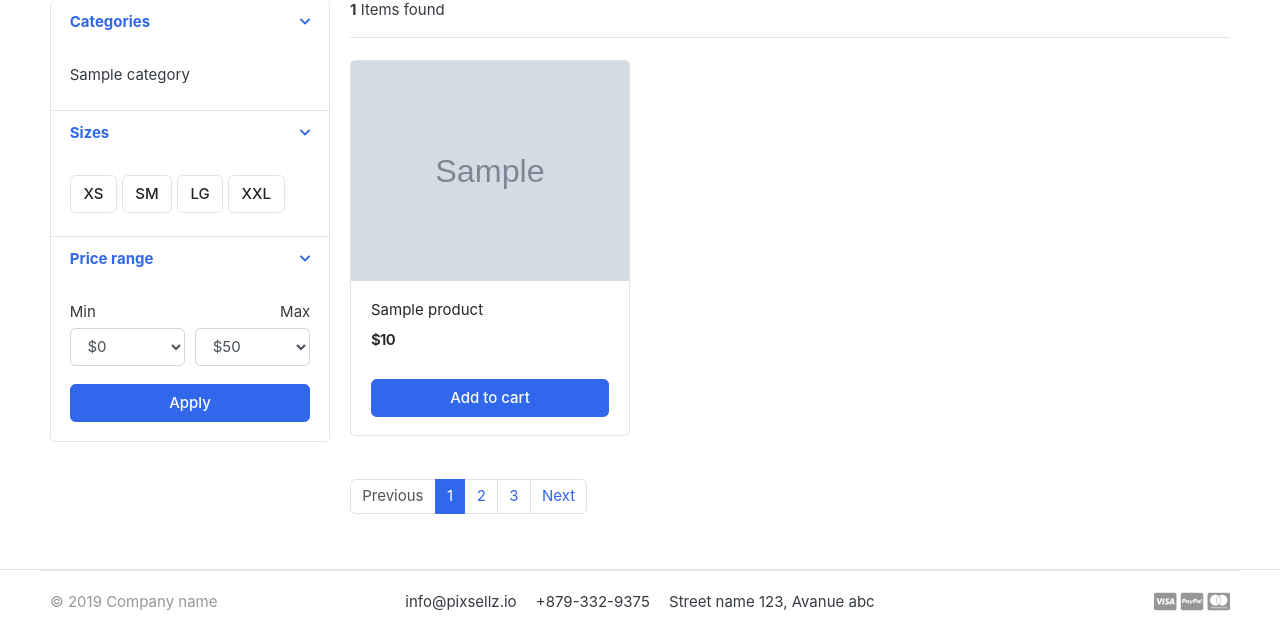
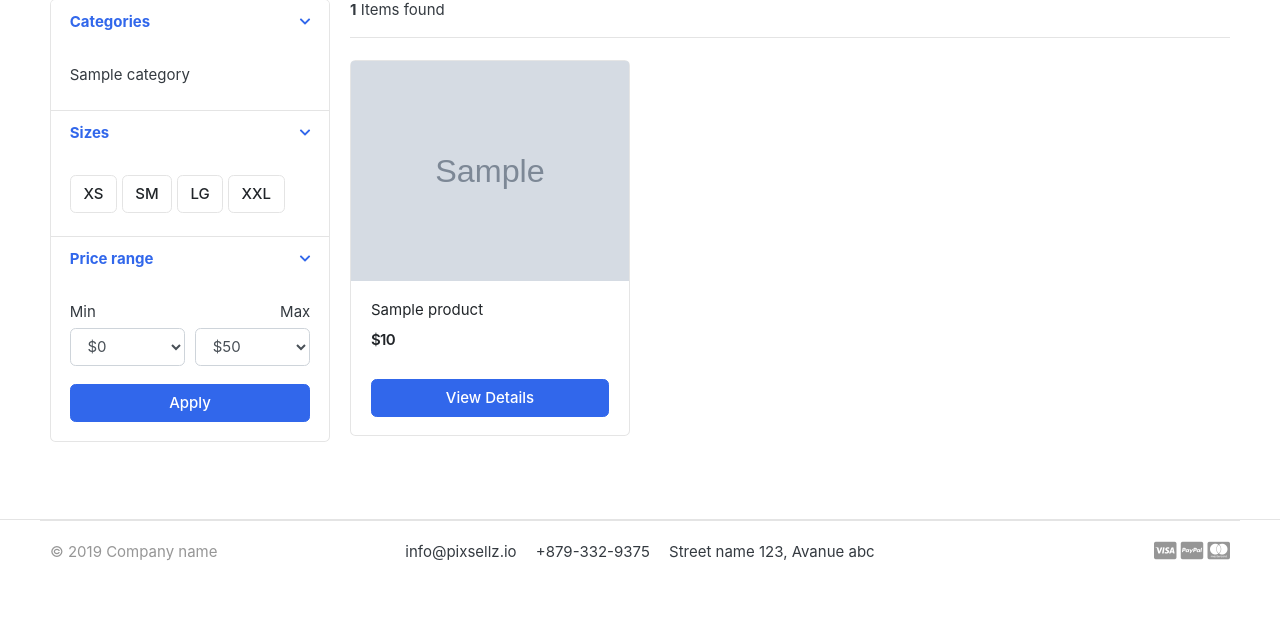
Before and after one commit to Senpaioka/E-Commerce-site-with-Django, a Django app: page /store/store_page/ in a window 1280 px wide. Shown: the part 295-929 px from the top of the page. After the commit the page ends 878 px from the top, so only its background shows below. Run offline with Django 5.2, Linux system fonts and the light colour scheme; tables that the repository leaves empty hold one stand-in row (Sample ...); some libraries are stand-ins or nearby versions; some web fonts are replaced.

Commit message:
Paginator & Search

```diff
--- a/store/urls.py
+++ b/store/urls.py
@@ -9,4 +9,5 @@ urlpatterns = [
     path('store_page/', views.store_page_view, name='store_page'),
     path('store_page/<slug:category_slug>/', views.store_page_view, name='product_by_category'),
     path('store_page/<slug:category_slug>/<slug:selected_product_slug>/', views.product_details_page, name='product_details'),
+    path('search/', views.search_functionality_view, name='search'),
 ]
--- a/store/views.py
+++ b/store/views.py
@@ -3,6 +3,8 @@ from store.models import Product
 from category.models import Categories
 from carts.models import CartItem
 from utils.user_session import _user_session_id
+from django.core.paginator import EmptyPage, PageNotAnInteger, Paginator
+from django.db.models import Q
 
 # Create your views here.
 
@@ -16,15 +18,27 @@ def store_page_view(request, category_slug=None):
 
     if category_slug != None:
         selected_category = get_object_or_404(Categories, slug=category_slug)
-        all_product = Product.objects.filter(category=selected_category, is_available=True)
+        all_product = Product.objects.filter(category=selected_category, is_available=True).order_by('id')
+
+        # paginator functionality
+        paginator = Paginator(all_product, 6)
+        page = request.GET.get('page')
+        set_page = paginator.get_page(page)
+
         product_count = all_product.count()
 
     else:
-        all_product = Product.objects.all().filter(is_available = True)
+        all_product = Product.objects.all().filter(is_available = True).order_by('id')
+
+        # paginator functionality
+        paginator = Paginator(all_product, 6)
+        page = request.GET.get('page')
+        set_page = paginator.get_page(page)
+
         product_count = all_product.count()
 
     context = {
-        'products': all_product,
+        'products': set_page,
         'count': product_count,
     }
 
@@ -55,3 +69,26 @@ def product_details_page(request, category_slug, selected_product_slug):
     }
 
     return render(request, html_template_name, context)
+
+
+
+
+
+
+
+def search_functionality_view(request):
+
+    html_template_name = 'store/store.html'
+
+    if 'keyword' in request.GET:
+        keyword = request.GET['keyword']
+
+        if keyword is not " ":
+            searched_product = Product.objects.order_by('-created_date').filter(Q(product_description__icontains=keyword) | Q(product_name__icontains=keyword))
+            found_product = searched_product.count()
+    context = {
+        'products' : searched_product,
+        'count': found_product,
+    }
+
+    return render(request, html_template_name, context)
--- a/templates/includes/navbar.html
+++ b/templates/includes/navbar.html
@@ -60,9 +60,10 @@
 	    <a href="{% url 'store:store_page' %}" class="btn btn-outline-primary">Store</a>
 
         <div class="col-lg  col-md-6 col-sm-12 col">
-            <form action="#" class="search">
+            <!-- search functionality -->
+            <form action="{% url 'store:search' %}" class="search" method='GET'>
                 <div class="input-group w-100">
-                    <input type="text" class="form-control" style="width:60%;" placeholder="Search">
+                    <input type="text" class="form-control" style="width:60%;" placeholder="Search" name="keyword">
 
                     <div class="input-group-append">
                     <button class="btn btn-primary" type="submit">
--- a/templates/store/store.html
+++ b/templates/store/store.html
@@ -143,7 +147,7 @@
                             <span class="price">${{ product.product_price }}</span>
                         </div> <!-- price-wrap.// -->
                     </div>
-                    <a href="{% url 'carts:add_cart' product.id %}" class="btn btn-block btn-primary">Add to cart </a>
+                    <a href="{{ product.get_urls }}" class="btn btn-block btn-primary">View Details</a>
                 </figcaption>
             </figure>
         </div> <!-- col.// -->
@@ -153,13 +157,35 @@
 
 
     <nav class="mt-4" aria-label="Page navigation sample">
-      <ul class="pagination">
-        <li class="page-item disabled"><a class="page-link" href="#">Previous</a></li>
-        <li class="page-item active"><a class="page-link" href="#">1</a></li>
-        <li class="page-item"><a class="page-link" href="#">2</a></li>
-        <li class="page-item"><a class="page-link" href="#">3</a></li>
-        <li class="page-item"><a class="page-link" href="#">Next</a></li>
-      </ul>
+        {% if products.has_other_pages %}
+        <ul class="pagination">
+
+            <!-- previous button -->
+            {% if products.has_previous %}
+            <li class="page-item"><a class="page-link" href="?page={{ products.previous_page_number }}">Previous</a></li>
+            {% else %}
+            <li class="page-item disabled"><a class="page-link" href="#">Previous</a></li>
+            {% endif %}
+
+            <!-- page numbers -->
+            {% for page_number in products.paginator.page_range %}
+                {% if products.number == page_number %}
+                    <li class="page-item active"><a class="page-link" href="#">{{ page_number }}</a></li>
+                {% else%}
+                    <li class="page-item"><a class="page-link" href="?page={{ page_number }}">{{ page_number }}</a></li>
+                {% endif %}
+            {% endfor %}
+
+
+
+            <!-- next button -->
+            {% if products.has_next %}
+            <li class="page-item"><a class="page-link" href="?page={{ products.next_page_number }}">Next</a></li>
+            {% else %}
+            <li class="page-item disabled"><a class="page-link" href="#">Next</a></li>
+            {% endif %}
+        </ul>
+      {% endif %}
     </nav>
 
         </main> <!-- col.// -->
```
Also changed, not shown: other parts of templates/store/store.html (+4 -0 lines).
